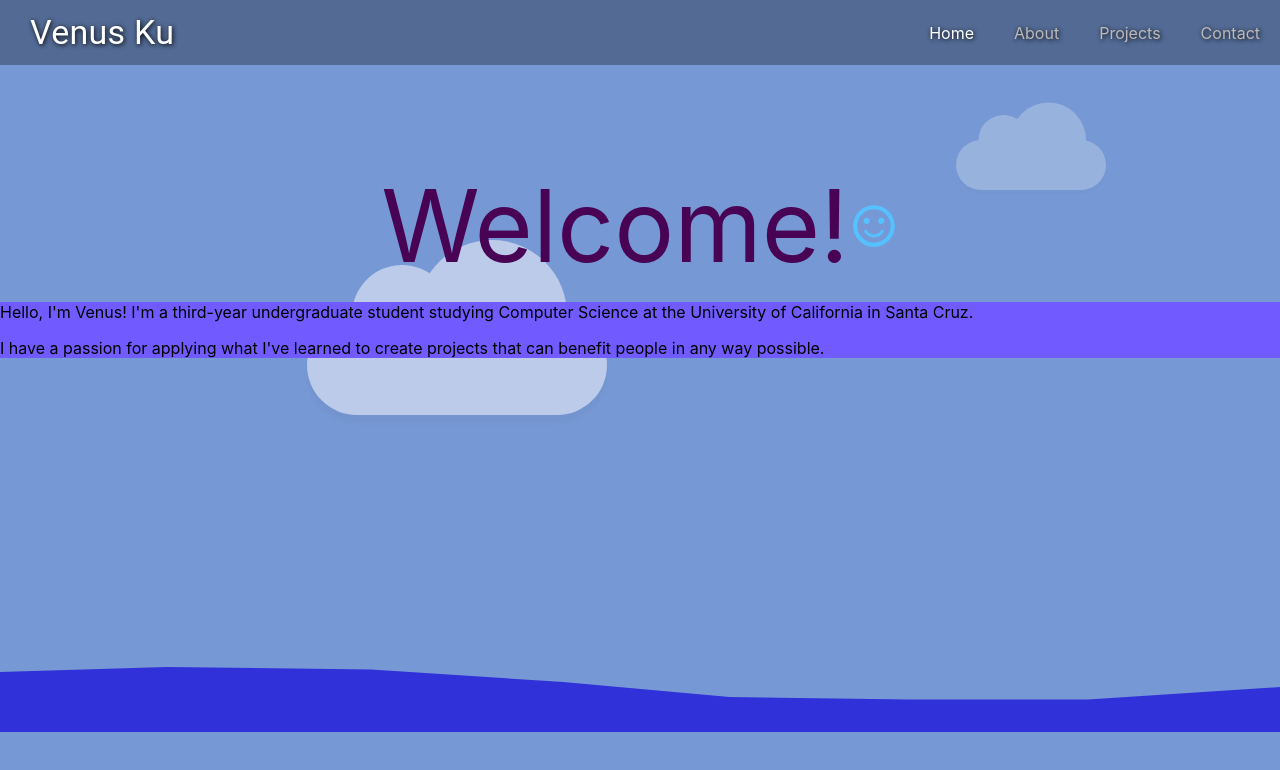
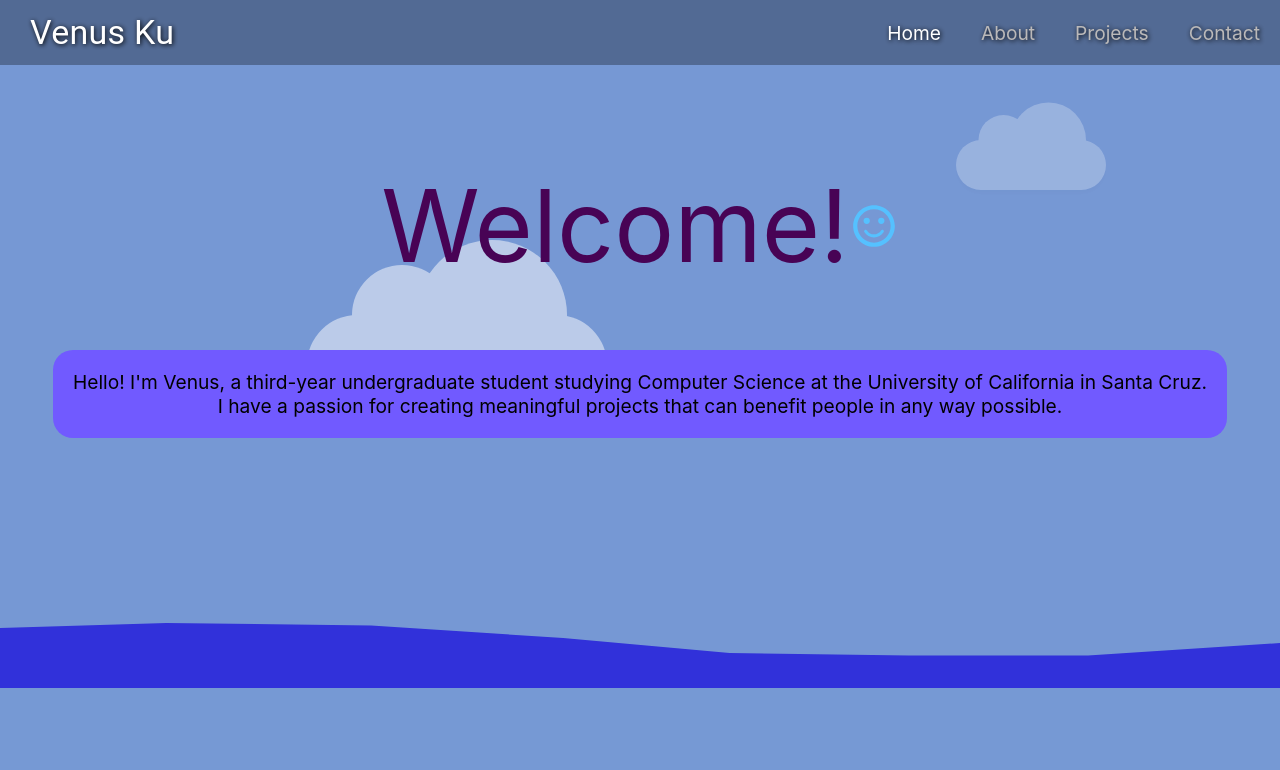
Before and after one commit to venuswku/venuswku.github.io, a React (Create React App) app: page / in a window 1280 px wide. Shown: the top 770 px of the page. Built offline with nearby package versions, Linux system fonts and the light colour scheme.

Commit message:
position intro and home title at decent spots

```diff
--- a/src/Pages/Home.css
+++ b/src/Pages/Home.css
@@ -1,9 +1,10 @@
 .home {
-    height: 100vh;
+    height: 100%;
     padding-top: 115px;
     background-color: #7698d4;
-    overflow-x: hidden; /* hides horizonal scroller when cloud moves off screen to the right */
+    overflow: hidden; /* hides horizonal scroller when cloud moves off screen to the right */
     position: relative;
+    text-align: center;
     z-index: -2;
 }
 
@@ -64,7 +65,7 @@
     100% {margin-left: 100%;}
 }
 .cloud3 {
-    animation: animateCloud3Initial 50s linear 1, animateCloud3Loop 60s linear infinite 45s;
+    animation: animateCloud3Initial 50s linear 1, animateCloud3Loop 65s linear infinite 45s;
 }
 @keyframes animateCloud3Initial {
     0% {margin-left: 10%;}
@@ -83,23 +84,30 @@
     align-items: center;    /* make main axis of text and icon align in center */
     /* text-shadow: 1px 1px 5px #000000; */
     margin-top: -250px;
+    margin-bottom: 5%;
     z-index: 0;
 }
 
 .intro {
+    display: inline-block;
     background: #715AFF;
+    padding: 20px;
+    border-radius: 20px;
     z-index: 0;
 }
 
 .wave-background {
     width: 100%;
-    height: 250px;
+    /* height: 250px;
     position: absolute;
-    bottom: 20%;
+    bottom: 20%; */
+    position: relative;
+    top: 20%;
     background: transparent;
 }
 .wave {
-    height: 100%;
+    height: 250px;
+    /* height: 100%; */
     background: rgb(49, 49, 218);
     animation: animateWave 5s ease-in-out infinite;
 }
@@ -111,3 +119,12 @@
         clip-path: polygon(0 78%, 12% 85%, 23% 90%, 32% 91%, 49% 86%, 67% 79%, 83% 77%, 100% 79%, 100% 100%, 0% 100%);
     }
 }
+
+.website-guide {
+    height: 100%;
+    /* background: rgba(21,59,128);
+    background: linear-gradient(0deg, rgba(21,59,128,1) 0%, rgba(30,127,173,1) 73%); */
+    /* background: rgba(129, 208, 255, 1.0);
+    background: linear-gradient(to bottom, rgba(129, 208, 255, 1.0), rgba(1, 18, 124, 1.0)); */
+    /* position: relative; */
+}
--- a/src/Pages/Home.js
+++ b/src/Pages/Home.js
@@ -19,12 +19,17 @@ function Home() {
             <div className="cloud cloud3"></div>
             <div className="home-title">Welcome!<SentimentSatisfiedRounded className={classes.smileIcon}/></div>
             <div className="intro">
-                <p>Hello, I'm Venus! I'm a third-year undergraduate student studying Computer Science at the University of California in Santa Cruz.</p>
-                <p>I have a passion for applying what I've learned to create projects that can benefit people in any way possible. </p>
+                Hello! I'm Venus, a third-year undergraduate student studying Computer Science at the University of California in Santa Cruz.
+                <br/>
+                I have a passion for creating meaningful projects that can benefit people in any way possible.
             </div>
             <div className="wave-background">
                 <div className="wave"></div>
+                <div className="website-guide">
+                    {/* put navigation & brief details about each website section here */}
+                </div>
             </div>
+
         </div>
     );
 }
--- a/src/index.css
+++ b/src/index.css
@@ -15,6 +15,7 @@ body {
   left: 0;
   background-color: #7699D4;
   font-family: -apple-system, BlinkMacSystemFont, 'Rubik', sans-serif;
+  font-size: larger;
   -webkit-font-smoothing: antialiased;
   -moz-osx-font-smoothing: grayscale;
 }
```
Also changed, not shown: 1 other file (tests, documents, lock files or other folders).
